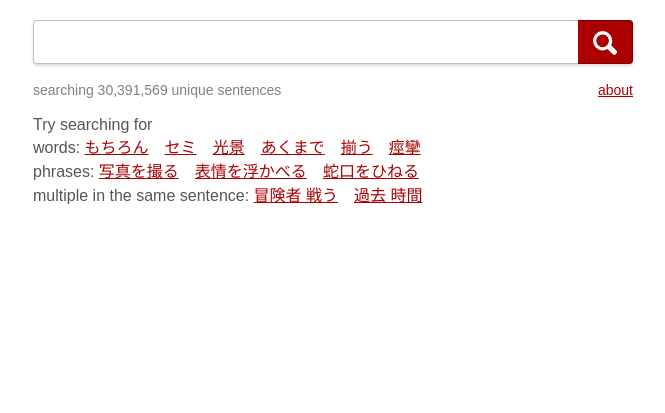
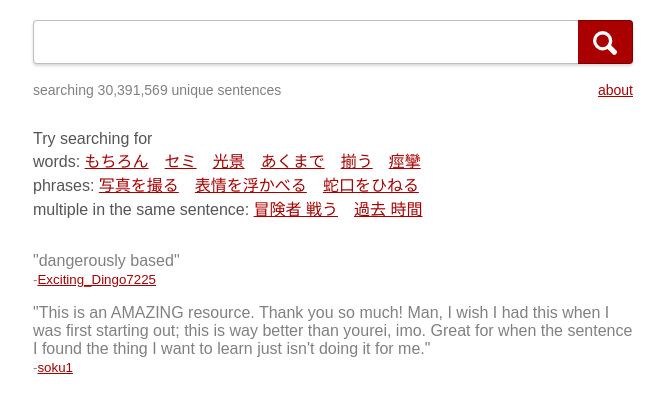
Before and after one commit to rsimmons/massif, a Python web app: template web/templates/index.html in a window 1280 px wide. Shown: the top 413 px of the page, without its empty margins (307-972 px from the left). Run offline with Jinja, Linux system fonts and the light colour scheme; the template is opened without the code that fills it, so the values that code supplies are empty.

Commit message:
Add testimonials!

```diff
--- a/web/templates/index.html
+++ b/web/templates/index.html
@@ -129,13 +129,21 @@ em {
     margin-top: 0;
 }
 
-#tips {
+#before-results {
     font-size: 16px;
     color: #555;
 }
 
-#tips a {
+#before-results a {
     color: #a00;
+}
+
+#before-results > div {
+    margin-top: 2em;
+}
+
+#testimonials {
+    color: grey;
 }
 
 .source-anchor-link {
@@ -204,6 +212,7 @@ em {
             {% endfor %}
             </ul></div>
         {% else %}
+            <div id="before-results">
                 <div id="tips">
                     <p>Try searching for
                     <br/>words: <a href="/ja/search?q=もちろん">もちろん</a>　<a href="/ja/search?q=セミ">セミ</a>　<a href="/ja/search?q=光景">光景</a>　<a href="/ja/search?q=あくまで">あくまで</a>　<a href="/ja/search?q=揃う">揃う</a>　<a href="/ja/search?q=痙攣">痙攣</a>
@@ -211,6 +220,11 @@ em {
                     <br/>multiple in the same sentence: <a href="/ja/search?q=冒険者 戦う">冒険者 戦う</a>　<a href="/ja/search?q=過去 時間">過去 時間</a>
                     </p>
                 </div>
+                <div id="testimonials">
+                    <p>"dangerously based"<br><small>-<a href="https://www.reddit.com/r/LearnJapanese/comments/o47v42/i_built_massif_a_site_that_lets_you_search_30/h2ijpq9/">Exciting_Dingo7225</a></small></p>
+                    <p>"This is an AMAZING resource. Thank you so much! Man, I wish I had this when I was first starting out; this is way better than yourei, imo. Great for when the sentence I found the thing I want to learn just isn't doing it for me."<br><small>-<a href="https://www.reddit.com/r/LearnJapanese/comments/o47v42/i_built_massif_a_site_that_lets_you_search_30/h2wpdmx/">soku1</a></small></p>
+                </div>
+            </div>
         {% endif %}
         </div>
     </div>
```
Lines whose indentation alone changed are shown as unchanged.
